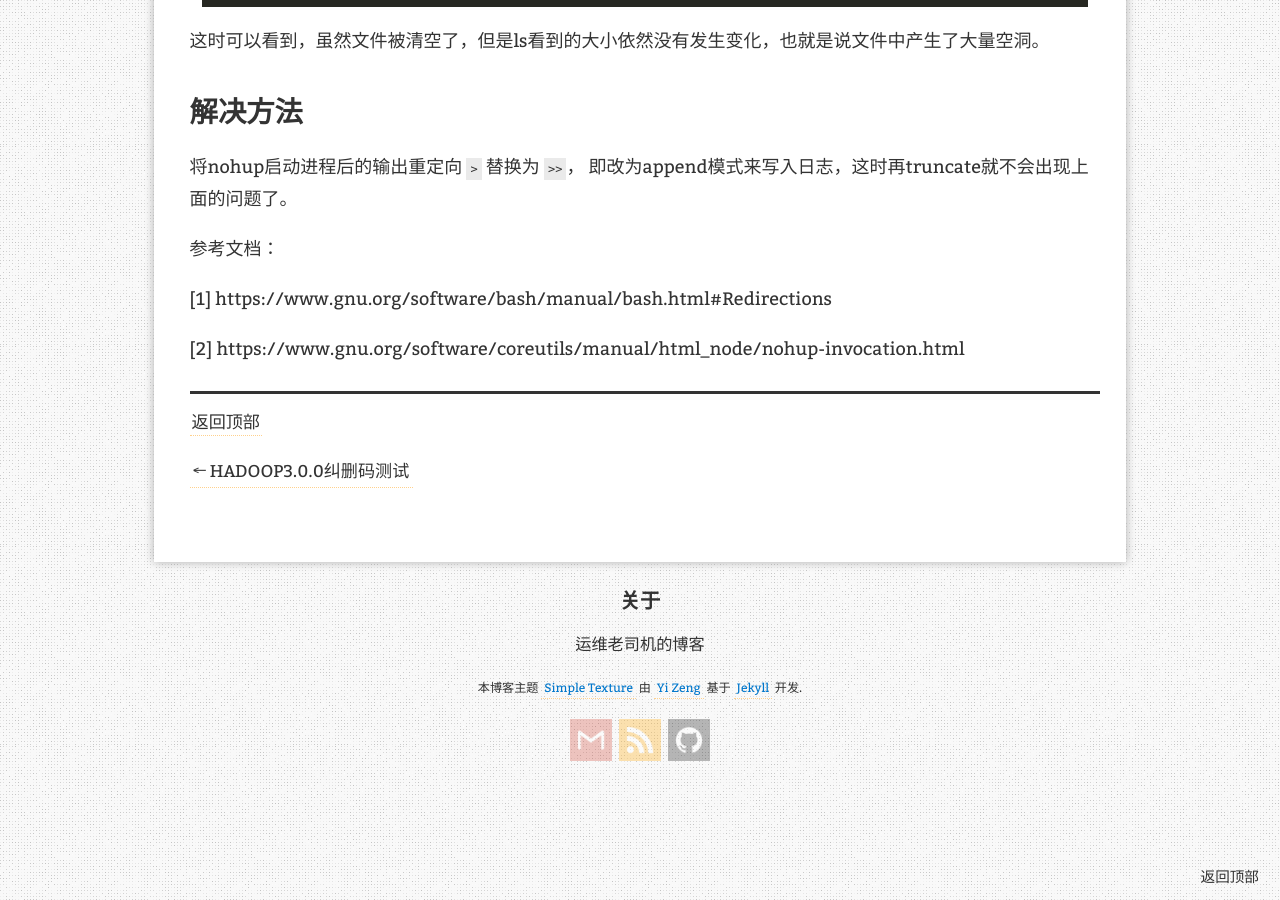
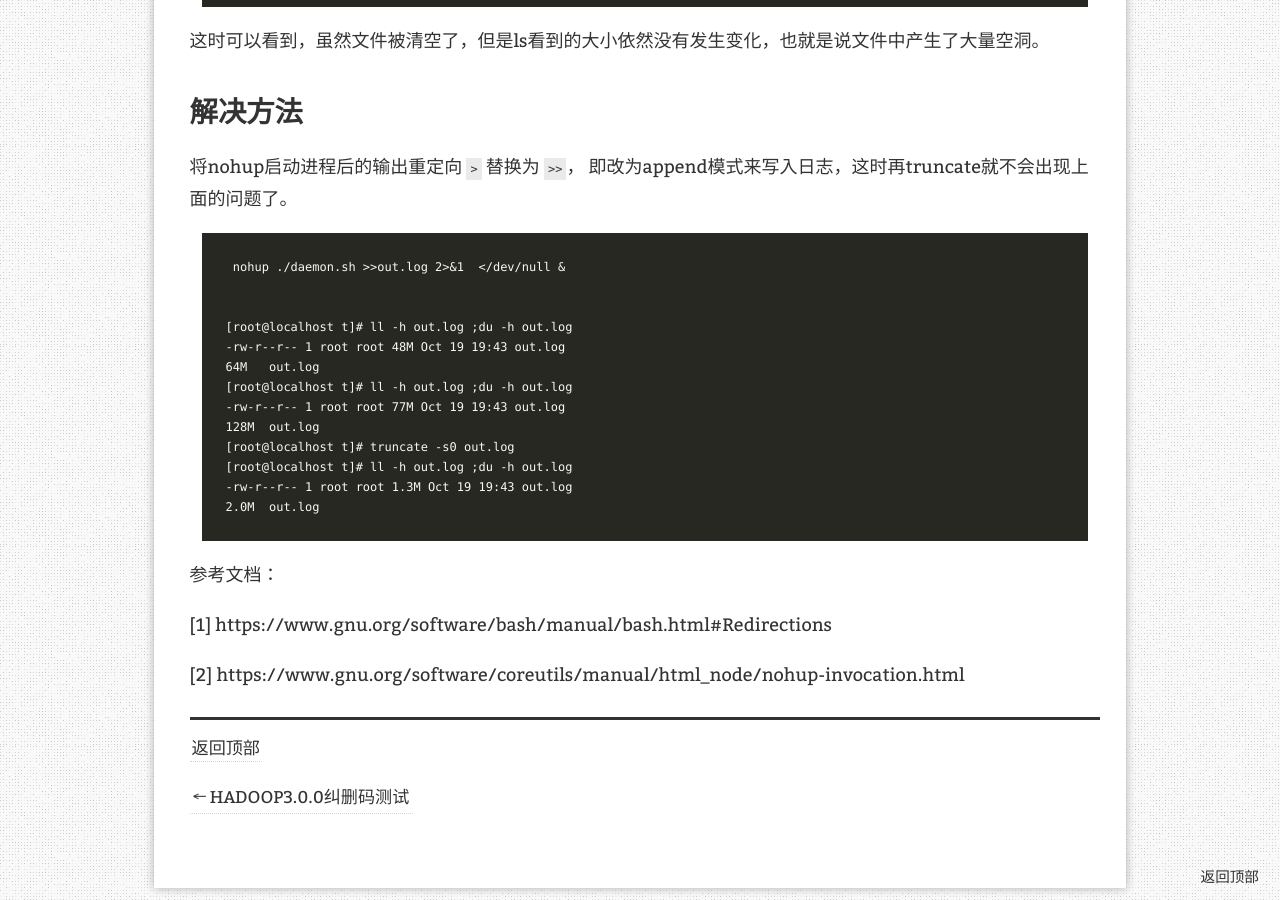
Before and after one commit to itxx00/itxx00.github.io, a Jekyll site: the page built from _posts/2017-10-19-bash-nohup-log-truncate.md, in a window 1280 px wide and 900 px high, scrolled down 1654 px. Built offline with Jekyll 4.4.1, drawn with Linux system fonts in a browser that asks for light colours; nearby versions of some CDN libraries; comment, search, counter and statistics services are not loaded.

Commit message:
update new post

````diff
--- a/_posts/2017-10-19-bash-nohup-log-truncate.md
+++ b/_posts/2017-10-19-bash-nohup-log-truncate.md
@@ -61,6 +61,22 @@ nohup ./daemon.sh >out.log 2>&1 < /dev/null &
 
 将nohup启动进程后的输出重定向 ```>``` 替换为 ```>>```， 即改为append模式来写入日志，这时再truncate就不会出现上面的问题了。
 
+~~~
+ nohup ./daemon.sh >>out.log 2>&1  </dev/null &
+
+
+[root@localhost t]# ll -h out.log ;du -h out.log
+-rw-r--r-- 1 root root 48M Oct 19 19:43 out.log
+64M   out.log
+[root@localhost t]# ll -h out.log ;du -h out.log
+-rw-r--r-- 1 root root 77M Oct 19 19:43 out.log
+128M  out.log
+[root@localhost t]# truncate -s0 out.log
+[root@localhost t]# ll -h out.log ;du -h out.log
+-rw-r--r-- 1 root root 1.3M Oct 19 19:43 out.log
+2.0M  out.log
+~~~
+
 参考文档：
 
 [1] https://www.gnu.org/software/bash/manual/bash.html#Redirections
````
